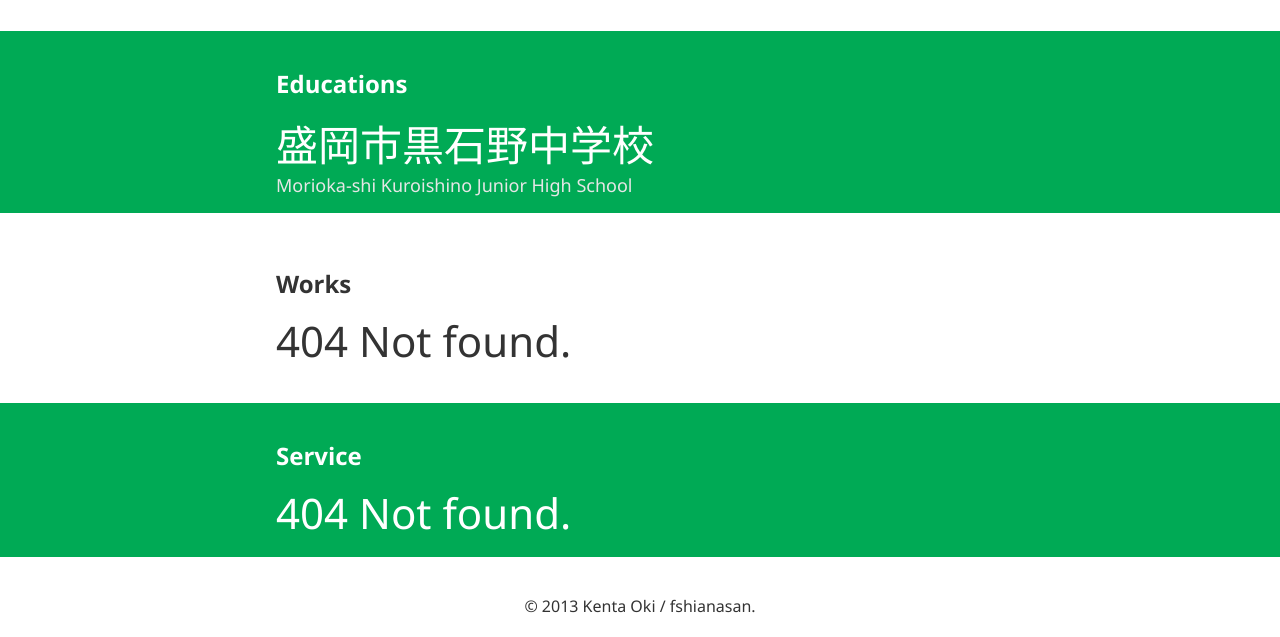
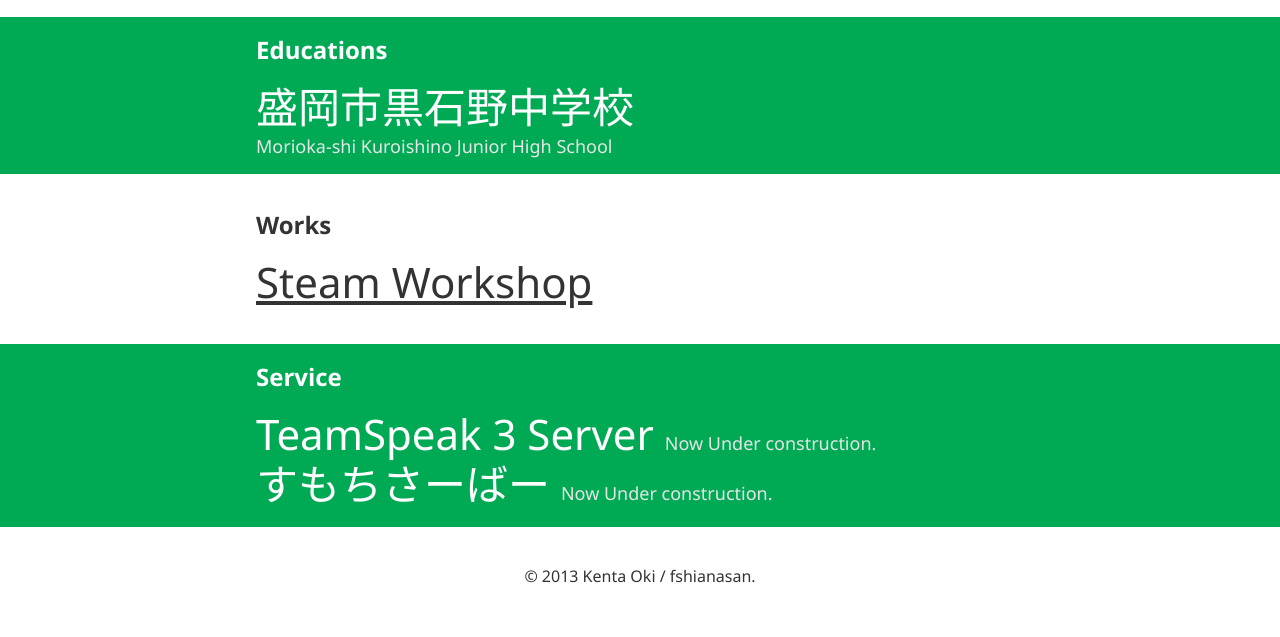
Before and after one commit to fshianasan/fshianasan.net, a plain HTML site: page index.html in a window 1280 px wide. Shown: the part 688-1325 px from the top of the page. After the commit the page ends 1295 px from the top, so only its background shows below. Drawn offline with Linux system fonts and the light colour scheme.

Commit message:
Update index.html and common.css

```diff
--- a/css/common.css
+++ b/css/common.css
@@ -17,7 +17,7 @@ a:hover { color: #000; }
 div.container {
     margin: 0 auto;
     padding: 0;
-    width: 728px;
+    width: 768px;
 }
 
 header {
@@ -46,7 +46,6 @@ section {
 	clear: both;
 	overflow: hidden;
 }
-
 section:nth-child(even) {
 	color: #FFF;
 	background-color: #0a5;
@@ -54,15 +53,23 @@ section:nth-child(even) {
 section:nth-child(even) a { color: #fff; }
 
 h2 {
+	margin: 0 0 18px 0;
 	font-size: 24px;
-	margin-bottom:12px;
 }
 
 p.Name { font-size: 84px; }
-p.Text { font-size: 42px; }
+p.Text {
+	margin-bottom: 4px;
+	font-size: 42px;
+	line-height: 1.1;
+}
 p.Desc {
   color: #e6e6e6;
   font-size: 18px;
+}
+span.Desc {
+	color: #e6e6e6;
+	font-size: 18px;
 }
 span.TTitle {
   color: #06d;
--- a/index.html
+++ b/index.html
@@ -5,7 +5,7 @@
     <title>fshianasan.net</title>
     <meta charset="utf-8">
     <meta http-equiv="content-type" content="text/html; charset=utf-8">
-    <link rel="stylesheet" href="css/common.css?130318" />
+    <link rel="stylesheet" href="css/common.css?140123" />
 </head>
 
 <body>
@@ -53,17 +53,28 @@
 	<section>
 		<div class="container">
 			<h2>Works</h2>
-			<p class="Text">404 Not found.</p>
+			<p class="Text"><a href="http://steamcommunity.com/id/drpepper_jp/myworkshopfiles/">Steam Workshop</a></p>
 		</div>
 	</section>
 	<section>
 		<div class="container">
 			<h2>Service</h2>
-			<p class="Text">404 Not found.</p>
+			<p class="Text">TeamSpeak 3 Server <span class="Desc">Now Under construction.</span></p>
+			<p class="Text">すもちさーばー <span class="Desc">Now Under construction.</span></p>
 		</div>
 	</section>
 
 	<footer>
 		<p>&copy 2013 Kenta Oki / fshianasan.</p>
 	</footer>
+
+	<script>
+  	(function(i,s,o,g,r,a,m){i['GoogleAnalyticsObject']=r;i[r]=i[r]||function(){
+  	(i[r].q=i[r].q||[]).push(arguments)},i[r].l=1*new Date();a=s.createElement(o),
+	  m=s.getElementsByTagName(o)[0];a.async=1;a.src=g;m.parentNode.insertBefore(a,m)
+  	})(window,document,'script','//www.google-analytics.com/analytics.js','ga');
+
+	  ga('create', 'UA-39288652-3', 'fshianasan.net');
+  	ga('send', 'pageview');
+	</script>
 </body>
```
